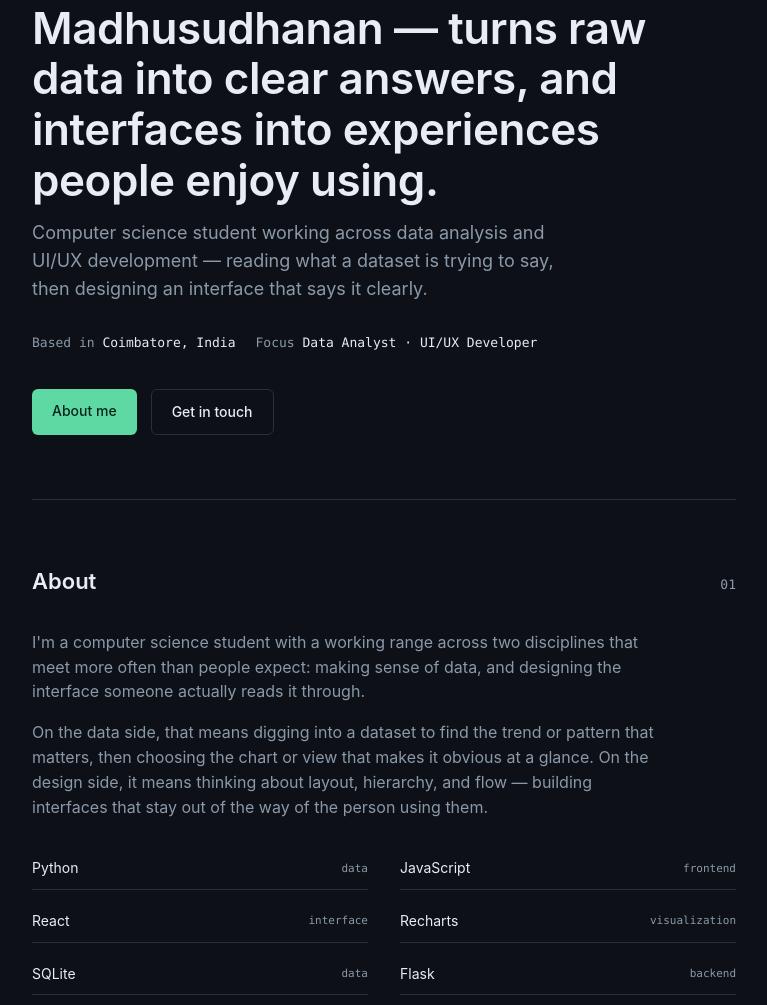
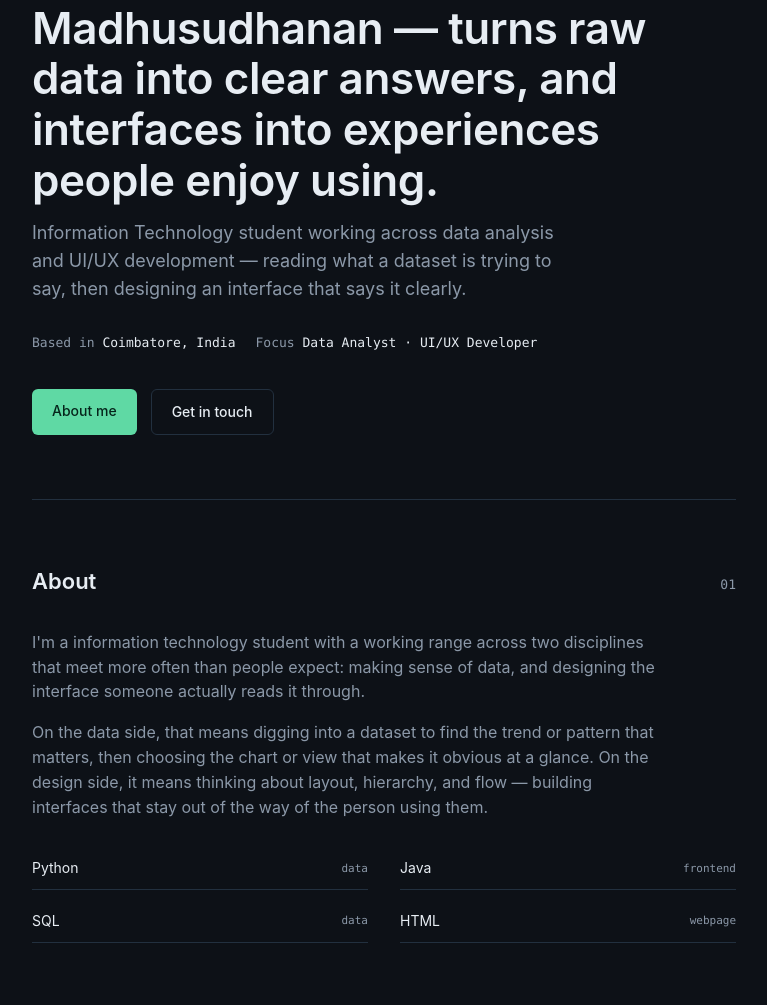
Before and after one commit to madhusudhanan1706-wq/course, a plain HTML site: page index.html in a window 1280 px wide. Shown: the part 188-1193 px from the top of the page, without its empty margins (256-1023 px from the left). Drawn offline with Linux system fonts and the light colour scheme.

Commit message:
no commit

```diff
--- a/index.html
+++ b/index.html
@@ -4,7 +4,7 @@
 <head>
     <meta charset="UTF-8">
     <meta name="viewport" content="width=device-width, initial-scale=1.0">
-    <title>Madhusudhanan — Data & Full-Stack Portfolio</title>
+    <title>Madhusudhanan — Data analyst & ui ux development</title>
     <style>
         :root {
             --bg: #0d1117;
@@ -419,7 +419,8 @@
             <div class="hero-status"><span class="dot"></span> available for opportunities</div>
             <h1>Madhusudhanan — turns raw data into clear answers, and interfaces into experiences people enjoy using.
             </h1>
-            <p class="role">Computer science student working across data analysis and UI/UX development — reading what a
+            <p class="role">Information Technology student working across data analysis and UI/UX development — reading
+                what a
                 dataset is trying to say, then designing an interface that says it clearly.</p>
             <div class="hero-meta">
                 <div>Based in <span>Coimbatore, India</span></div>
@@ -436,7 +437,8 @@
                 <h2>About</h2>
                 <span class="section-num">01</span>
             </div>
-            <p>I'm a computer science student with a working range across two disciplines that meet more often than
+            <p>I'm a information technology student with a working range across two disciplines that meet more often
+                than
                 people expect: making sense of data, and designing the interface someone actually reads it through.</p>
             <p>On the data side, that means digging into a dataset to find the trend or pattern that matters, then
                 choosing the chart or view that makes it obvious at a glance. On the design side, it means thinking
@@ -445,11 +447,9 @@
 
             <div class="skills-grid">
                 <div class="skill-row"><span class="name">Python</span><span class="tag">data</span></div>
-                <div class="skill-row"><span class="name">JavaScript</span><span class="tag">frontend</span></div>
-                <div class="skill-row"><span class="name">React</span><span class="tag">interface</span></div>
-                <div class="skill-row"><span class="name">Recharts</span><span class="tag">visualization</span></div>
-                <div class="skill-row"><span class="name">SQLite</span><span class="tag">data</span></div>
-                <div class="skill-row"><span class="name">Flask</span><span class="tag">backend</span></div>
+                <div class="skill-row"><span class="name">Java</span><span class="tag">frontend</span></div>
+                <div class="skill-row"><span class="name">SQL</span><span class="tag">data</span></div>
+                <div class="skill-row"><span class="name">HTML</span><span class="tag">webpage</span></div>
             </div>
         </section>
 
```
